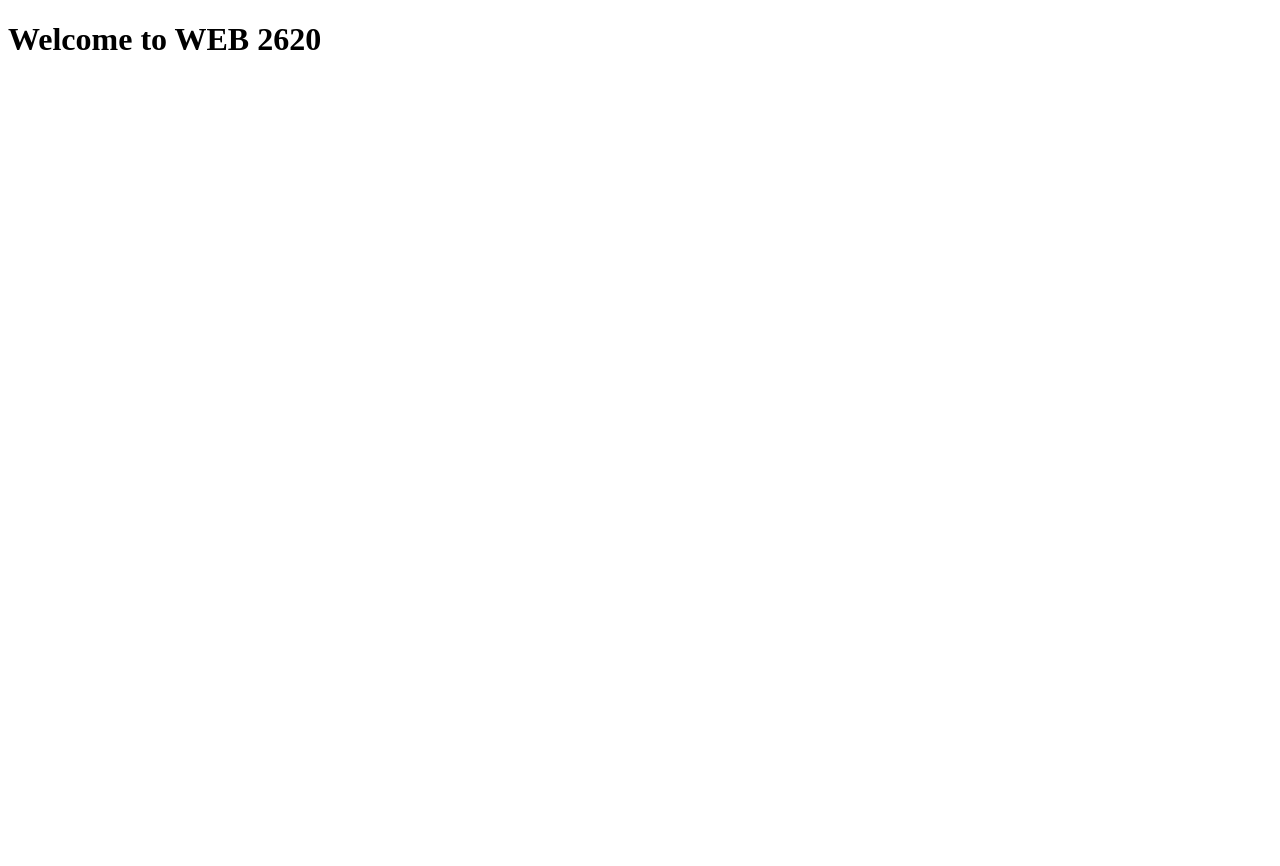
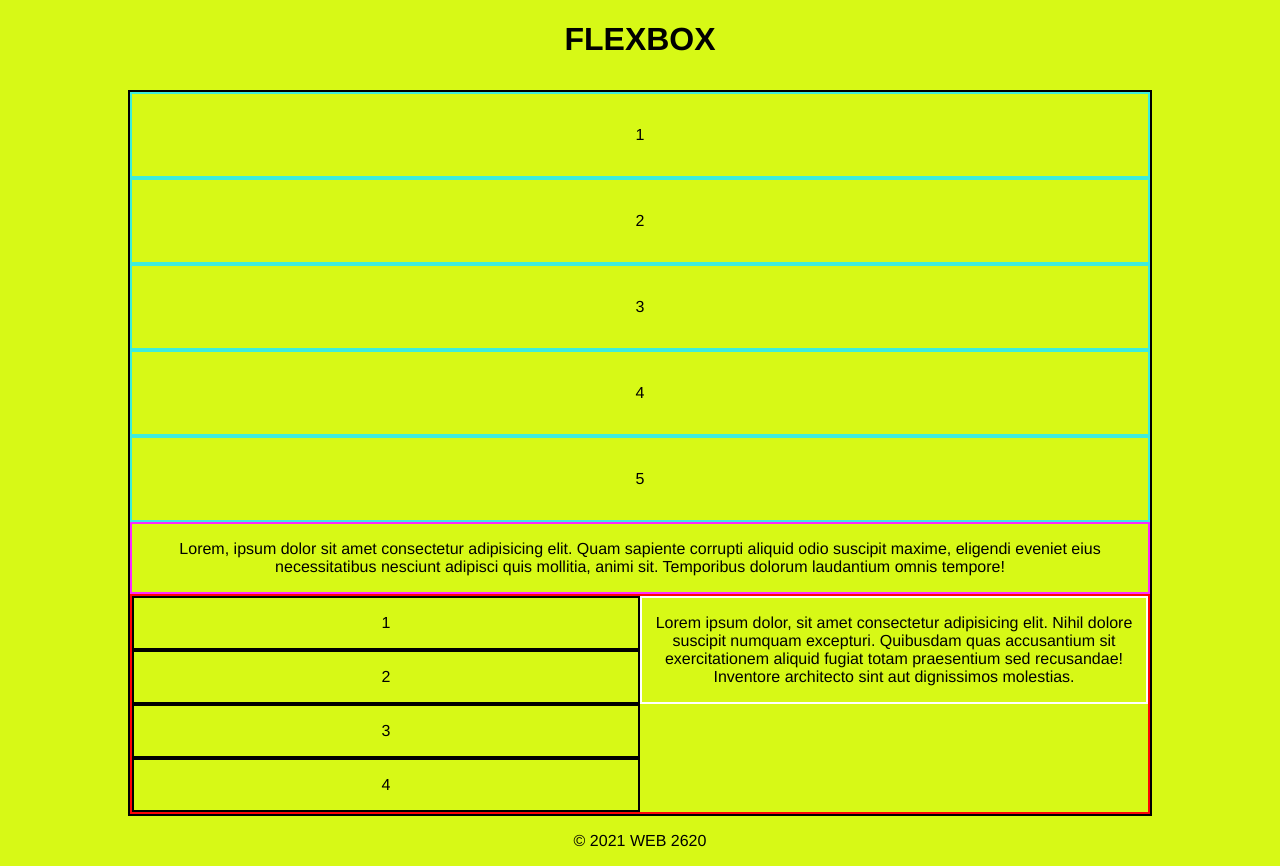
Before and after one commit to WSU-SoC-WEB2620-CU/web2620-assignment-2-vhivestate, a website built with Vite: page src/index.html in a window 1280 px wide. Before the commit the page ends 800 px from the top, so only its background shows below. Built offline with nearby package versions, Linux system fonts and the light colour scheme.

Commit message:
skeleton

```diff
--- a/src/index.html
+++ b/src/index.html
@@ -9,8 +9,64 @@
 </head>
 
 <body>
-  <!--  Your HTML goes here-->
-  <h1>Welcome to WEB 2620</h1>
+
+  <header>
+    <h1>FLEXBOX</h1>
+  </header>
+
+  <div class="container">
+
+    <main class="flex">
+      <!-- top -->
+      <div>
+      <div class="top">
+        <div class="site-top">
+          <div class="item-top"><p>1</p></div>
+          <div class="item-top"><p>2</p></div>
+          <div class="item-top"><p>3</p></div>
+          <div class="item-top"><p>4</p></div>
+          <div class="item-top"><p>5</p></div>
+        </div>
+      </div>
+
+      <!-- middle and bottom -->
+      <div>
+      <div class="middle">
+        <div class="site-middle">
+          <div class="item-middle">
+            <p>Lorem, ipsum dolor sit amet consectetur adipisicing elit. Quam sapiente corrupti aliquid odio suscipit maxime, eligendi eveniet eius necessitatibus nesciunt adipisci quis mollitia, animi sit. Temporibus dolorum laudantium omnis tempore!</p>
+          </div>
+        </div>
+      </div>
+
+      <div class="bottom">
+        <div class="left">
+            <div class="item-left"><p>1</p></div>
+            <div class="item-left"><p>2</p></div>
+            <div class="item-left"><p>3</p></div>
+            <div class="item-left"><p>4</p></div>
+        </div>
+
+        <div class="right">
+            <div class="item-right">
+              <p>Lorem ipsum dolor, sit amet consectetur adipisicing elit. Nihil dolore suscipit numquam excepturi. Quibusdam quas accusantium sit exercitationem aliquid fugiat totam praesentium sed recusandae! Inventore architecto sint aut dignissimos molestias.
+              </p>
+            </div>
+        </div>
+      </div>
+    </div>
+      <!-- end of middle and bottom -->
+    </div>
+    </main>
+  </div>
+
+
+
+  <footer>
+    <p>&copy; 2021 WEB 2620</p>
+  </footer>
+
+
 <script type="module" src="./javascripts/main.js"></script>
 </body>
 </html>
--- a/src/stylesheets/main.scss
+++ b/src/stylesheets/main.scss
@@ -1 +1,62 @@
 // Your styles go here
+:root {
+    box-sizing: border-box;
+}
+*,
+::before,
+::after {
+    box-sizing: inherit;
+}
+
+body {
+    width: 80%;
+    margin: 0 auto 1rem;
+    text-align: center;
+    background-color: rgb(215, 249, 22);
+    font-family: Helvetica, Arial, sans-serif;
+}
+
+.container {
+    display: flex;
+    margin-top: 2rem;
+    border: 2px solid black;
+    flex-flow: column nowrap;
+
+}
+
+div {
+    flex: 1;
+}
+
+.flex {
+    display: flex;
+}
+
+.top {
+    display: flex;
+}
+
+.top > .site-top > .item-top {
+    border: 2px solid rgb(62, 237, 220);
+    padding: 1rem;
+}
+
+.middle > .site-middle > .item-middle {
+    border: 2px solid rgb(251, 42, 255);
+
+}
+
+
+
+.bottom {
+    display: flex;
+    border: 2px solid rgb(255, 4, 4);
+    align-content: space-around;
+}
+.bottom > .left > .item-left {
+    border: 2px solid black;
+}
+
+.bottom > .right > .item-right {
+    border: 2px solid rgb(255, 255, 255);
+}
```
